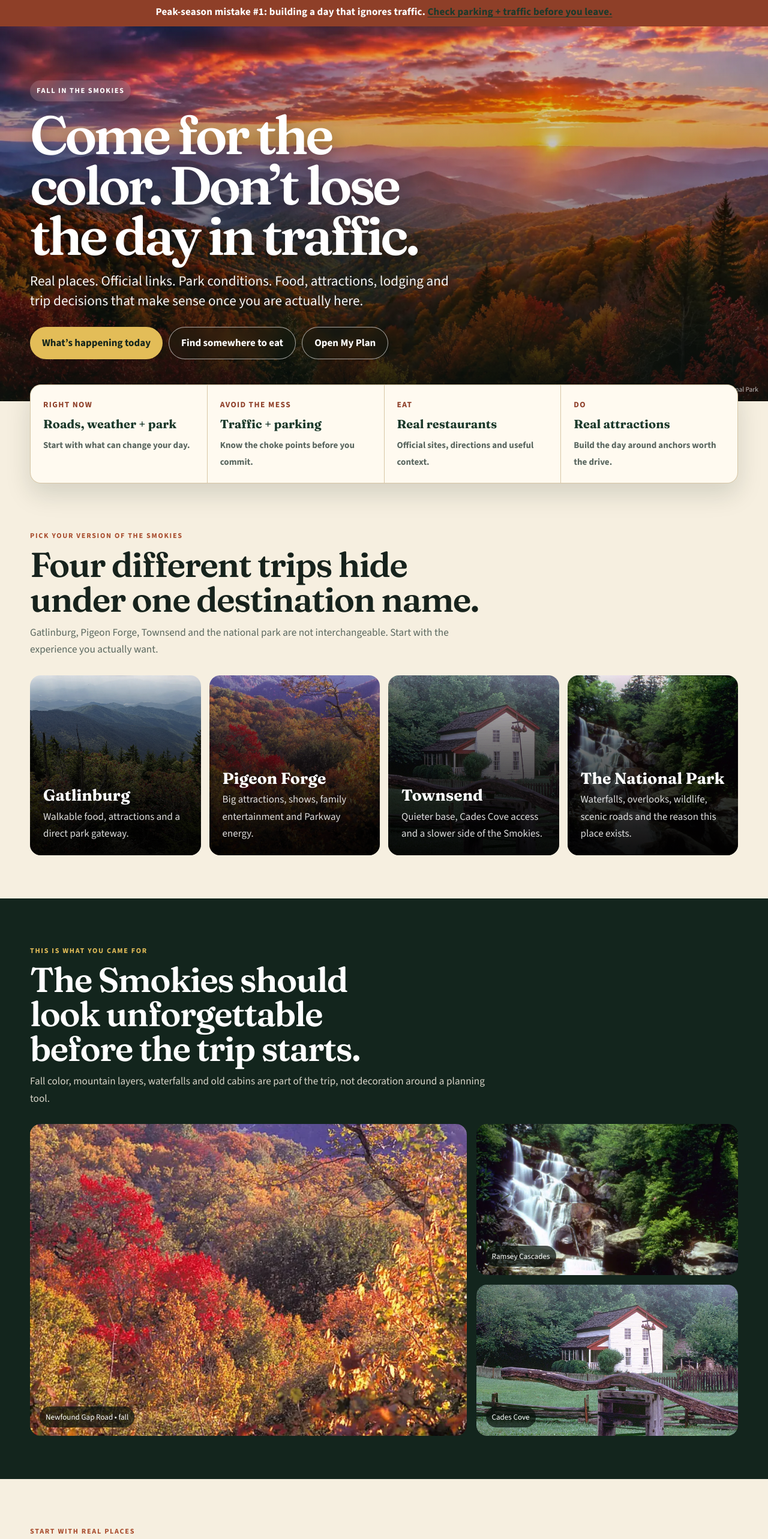
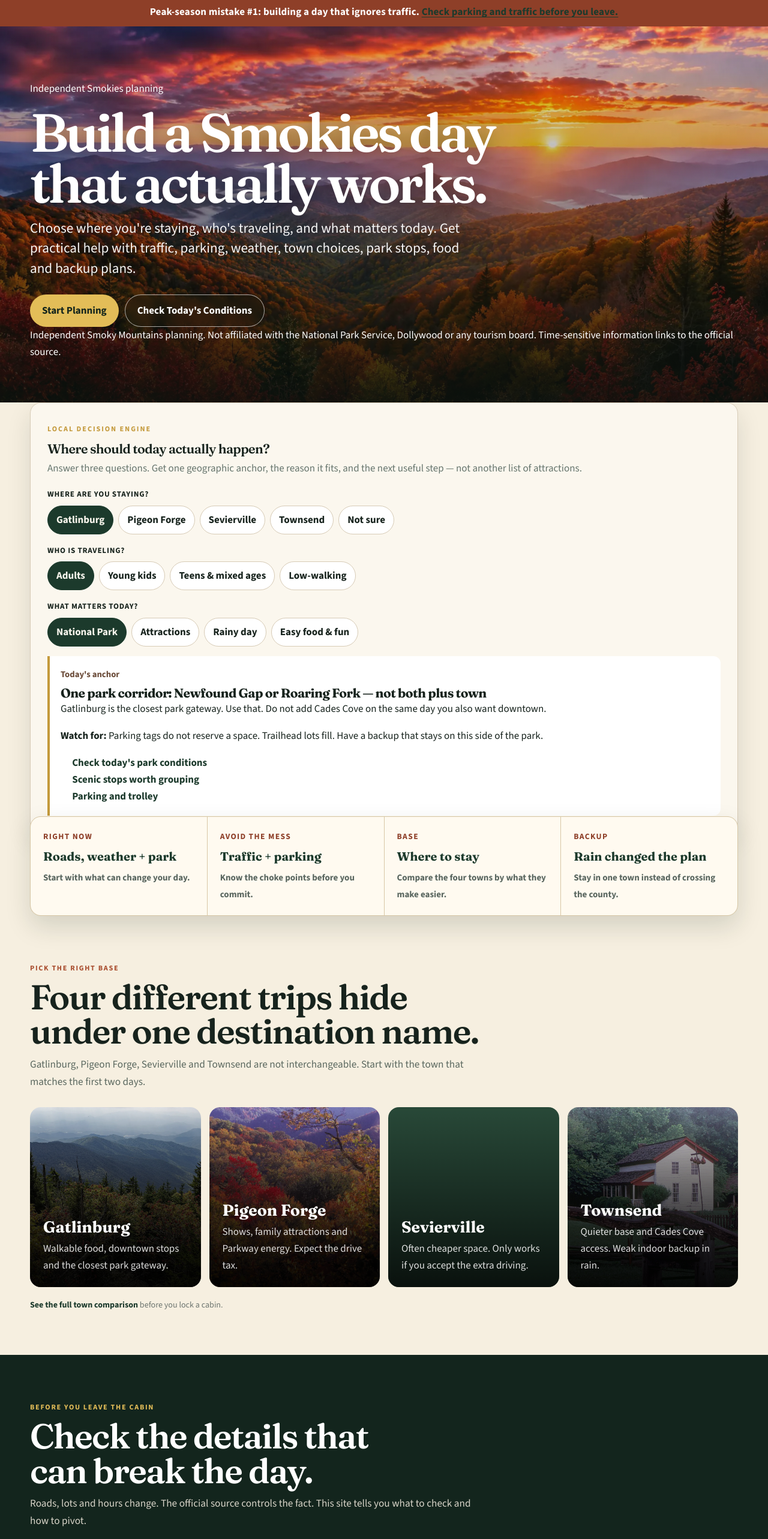
Before and after one commit to masondtorres/smokies-insider-guide, a Next.js app: page / in a window 1280 px wide. Shown: the part 120-2686 px from the top of the page at 60% size. Built offline with nearby package versions, Linux system fonts and the light colour scheme.

Commit message:
Restore decision-first homepage and add parking-traffic route

```diff
--- a/next.config.ts
+++ b/next.config.ts
@@ -29,9 +29,9 @@ const nextConfig: NextConfig = {
         permanent: true,
       },
       {
-        source: "/parking-traffic",
-        destination: "/smokies-parking-trolley-guide",
-        permanent: true,
+        source: "/go/parking",
+        destination: "/parking-traffic",
+        permanent: false,
       },
       {
         source: "/visitor-info",
--- a/src/app/page.tsx
+++ b/src/app/page.tsx
@@ -7,8 +7,9 @@ import { mapsUrl, places } from "@/data/places";
 import { breadcrumbSchema, organizationSchema, webPageSchema, webSiteSchema } from "@/lib/seoSchema";
 
 export const metadata: Metadata = {
-  title: "Smokies Insider | Gatlinburg, Pigeon Forge & Great Smoky Mountains Guide",
-  description: "Plan the Smokies with current conditions, real restaurants and attractions, fall color, traffic help, official links and a trip plan you can actually use.",
+  title: "Build a Smokies Day That Actually Works",
+  description:
+    "Independent Smoky Mountains planning for Gatlinburg, Pigeon Forge, Sevierville and Townsend. Choose your base, group and today's focus. Get traffic, parking, weather and backup help without the guesswork.",
   alternates: { canonical: "/" },
 };
 
@@ -25,78 +26,158 @@ export default function Home() {
   return (
     <main className="home-overhaul" id="home">
       <div className="home-alert">
-        Peak-season mistake #1: building a day that ignores traffic. <Link href="/parking-traffic">Check parking + traffic before you leave.</Link>
+        Peak-season mistake #1: building a day that ignores traffic.{" "}
+        <Link href="/parking-traffic">Check parking and traffic before you leave.</Link>
       </div>
 
-      <section className="home-hero" aria-labelledby="home-title">
+      <section className="home-hero home-hero-compact" aria-labelledby="home-title">
         <div className="home-hero-inner">
-          <span className="home-season">Fall in the Smokies</span>
-          <h1 id="home-title">Come for the color. Don’t lose the day in traffic.</h1>
+          <p className="home-trust-line">Independent Smokies planning</p>
+          <h1 id="home-title">Build a Smokies day that actually works.</h1>
           <p className="home-hero-lead">
-            Real places. Official links. Park conditions. Food, attractions, lodging and trip decisions that make sense once you are actually here.
+            Choose where you&apos;re staying, who&apos;s traveling, and what matters today. Get practical help with traffic, parking, weather, town choices, park stops, food and backup plans.
           </p>
           <div className="home-hero-actions">
-            <Link className="home-btn home-btn-primary" href="/today">What’s happening today</Link>
-            <Link className="home-btn home-btn-light" href="/eat">Find somewhere to eat</Link>
-            <Link className="home-btn home-btn-light" href="/my-plan">Open My Plan</Link>
+            <Link className="home-btn home-btn-primary" href="/start-planning">
+              Start Planning
+            </Link>
+            <Link className="home-btn home-btn-light" href="/today">
+              Check Today&apos;s Conditions
+            </Link>
           </div>
+          <p className="home-independence">
+            Independent Smoky Mountains planning. Not affiliated with the National Park Service, Dollywood or any tourism board. Time-sensitive information links to the official source.
+          </p>
         </div>
-        <span className="home-credit">Cades Cove • Great Smoky Mountains National Park</span>
       </section>
+
+      <div className="home-shell home-engine-first">
+        <DecisionEngine />
+      </div>
 
       <div className="home-shell">
         <nav className="home-intel" aria-label="Fast Smokies trip decisions">
-          <Link href="/today"><small>Right now</small><strong>Roads, weather + park</strong><span>Start with what can change your day.</span></Link>
-          <Link href="/parking-traffic"><small>Avoid the mess</small><strong>Traffic + parking</strong><span>Know the choke points before you commit.</span></Link>
-          <Link href="/eat"><small>Eat</small><strong>Real restaurants</strong><span>Official sites, directions and useful context.</span></Link>
-          <Link href="/do"><small>Do</small><strong>Real attractions</strong><span>Build the day around anchors worth the drive.</span></Link>
+          <Link href="/today">
+            <small>Right now</small>
+            <strong>Roads, weather + park</strong>
+            <span>Start with what can change your day.</span>
+          </Link>
+          <Link href="/parking-traffic">
+            <small>Avoid the mess</small>
+            <strong>Traffic + parking</strong>
+            <span>Know the choke points before you commit.</span>
+          </Link>
+          <Link href="/where-to-stay">
+            <small>Base</small>
+            <strong>Where to stay</strong>
+            <span>Compare the four towns by what they make easier.</span>
+          </Link>
+          <Link href="/rainy-day">
+            <small>Backup</small>
+            <strong>Rain changed the plan</strong>
+            <span>Stay in one town instead of crossing the county.</span>
+          </Link>
         </nav>
       </div>
 
       <section className="home-section home-shell">
-        <span className="home-kicker">Pick your version of the Smokies</span>
+        <span className="home-kicker">Pick the right base</span>
         <h2 className="home-heading">Four different trips hide under one destination name.</h2>
-        <p className="home-subhead">Gatlinburg, Pigeon Forge, Townsend and the national park are not interchangeable. Start with the experience you actually want.</p>
+        <p className="home-subhead">
+          Gatlinburg, Pigeon Forge, Sevierville and Townsend are not interchangeable. Start with the town that matches the first two days.
+        </p>
         <div className="town-grid">
-          <Link className="town-card town-gatlinburg" href="/eat"><strong>Gatlinburg</strong><span>Walkable food, attractions and a direct park gateway.</span></Link>
-          <Link className="town-card town-pigeon" href="/do"><strong>Pigeon Forge</strong><span>Big attractions, shows, family entertainment and Parkway energy.</span></Link>
-          <Link className="town-card town-townsend" href="/stay"><strong>Townsend</strong><span>Quieter base, Cades Cove access and a slower side of the Smokies.</span></Link>
-          <Link className="town-card town-park" href="/see"><strong>The National Park</strong><span>Waterfalls, overlooks, wildlife, scenic roads and the reason this place exists.</span></Link>
+          <Link className="town-card town-gatlinburg" href="/gatlinburg">
+            <strong>Gatlinburg</strong>
+            <span>Walkable food, downtown stops and the closest park gateway.</span>
+          </Link>
+          <Link className="town-card town-pigeon" href="/pigeon-forge">
+            <strong>Pigeon Forge</strong>
+            <span>Shows, family attractions and Parkway energy. Expect the drive tax.</span>
+          </Link>
+          <Link className="town-card town-sevierville" href="/sevierville">
+            <strong>Sevierville</strong>
+            <span>Often cheaper space. Only works if you accept the extra driving.</span>
+          </Link>
+          <Link className="town-card town-townsend" href="/townsend">
+            <strong>Townsend</strong>
+            <span>Quieter base and Cades Cove access. Weak indoor backup in rain.</span>
+          </Link>
         </div>
+        <p className="home-note">
+          <Link href="/where-to-stay">See the full town comparison</Link> before you lock a cabin.
+        </p>
       </section>
 
       <section className="home-section home-section-dark">
         <div className="home-shell">
-          <span className="home-kicker">This is what you came for</span>
-          <h2 className="home-heading">The Smokies should look unforgettable before the trip starts.</h2>
-          <p className="home-subhead">Fall color, mountain layers, waterfalls and old cabins are part of the trip, not decoration around a planning tool.</p>
+          <span className="home-kicker">Before you leave the cabin</span>
+          <h2 className="home-heading">Check the details that can break the day.</h2>
+          <p className="home-subhead">
+            Roads, lots and hours change. The official source controls the fact. This site tells you what to check and how to pivot.
+          </p>
           <div className="photo-story">
-            <figure className="photo-big"><img src="/images/photos/newfound-gap-autumn.webp" alt="Autumn color along Newfound Gap Road in Great Smoky Mountains National Park"/><figcaption>Newfound Gap Road • fall</figcaption></figure>
+            <figure className="photo-big">
+              <img src="/images/photos/newfound-gap-autumn.webp" alt="Autumn color along Newfound Gap Road in Great Smoky Mountains National Park" />
+              <figcaption>Newfound Gap Road</figcaption>
+            </figure>
             <div className="photo-stack">
-              <figure><img src="/images/photos/ramsey-cascades.webp" alt="Ramsey Cascades waterfall in Great Smoky Mountains National Park"/><figcaption>Ramsey Cascades</figcaption></figure>
-              <figure><img src="/images/photos/cades-cove-gregg-cable-house.webp" alt="Historic Gregg-Cable House in Cades Cove"/><figcaption>Cades Cove</figcaption></figure>
+              <figure>
+                <img src="/images/photos/ramsey-cascades.webp" alt="Ramsey Cascades waterfall in Great Smoky Mountains National Park" />
+                <figcaption>Ramsey Cascades</figcaption>
+              </figure>
+              <figure>
+                <img src="/images/photos/cades-cove-gregg-cable-house.webp" alt="Historic Gregg-Cable House in Cades Cove" />
+                <figcaption>Cades Cove</figcaption>
+              </figure>
             </div>
           </div>
+          <p className="home-note home-note-light">
+            <Link href="/today">Open today&apos;s official checks</Link>
+            {" · "}
+            <Link href="/photo-credits">Photo credits</Link>
+          </p>
         </div>
       </section>
 
       <section className="home-section home-shell">
-        <span className="home-kicker">Start with real places</span>
-        <h2 className="home-heading">No more “meal zones.” Open the place.</h2>
-        <p className="home-subhead">Every featured listing below has a working official website and directions. Hours, tickets and availability stay with the business that controls them.</p>
+        <span className="home-kicker">Eat near the plan</span>
+        <h2 className="home-heading">Open the place, not a meal zone.</h2>
+        <p className="home-subhead">
+          Featured listings have a working official website and directions. Hours, tickets and waits stay with the business that controls them.
+        </p>
         <div className="place-rail">
           {featured.map((place) => (
             <article className="place-card" key={place.slug}>
-              <span className="place-meta">{place.town} • {place.kind}</span>
-              <h3><Link href={`/places/${place.slug}`}>{place.name}</Link></h3>
+              <span className="place-meta">
+                {place.town} • {place.kind}
+              </span>
+              <h3>
+                <Link href={`/places/${place.slug}`}>{place.name}</Link>
+              </h3>
               <p>{place.familyFit}</p>
               <div className="place-links">
                 <Link href={`/places/${place.slug}`}>Insider page</Link>
-                <a href={place.website} target="_blank" rel="noreferrer">Official site ↗</a>
-                <a href={mapsUrl(place)} target="_blank" rel="noreferrer">Directions ↗</a>
+                <a href={place.website} target="_blank" rel="noreferrer">
+                  Official site
+                </a>
+                <a href={mapsUrl(place)} target="_blank" rel="noreferrer">
+                  Directions
+                </a>
               </div>
             </article>
           ))}
+        </div>
+      </section>
+
+      <section className="home-section-tight home-shell">
+        <div className="book-bridge">
+          <span className="home-kicker">The book and the website</span>
+          <h2>The book carries the durable planning. The website carries what changes.</h2>
+          <p>
+            The related Smokies Insider Guide project explains how the region fits together, where to stay, how to group a day and how to avoid wasting half the trip crossing the county. This site carries the changing layer: closures, hours, events, road conditions and corrections.
+          </p>
+          <p className="home-note">No retailer link or purchase claim until publication state is verified.</p>
         </div>
       </section>
 
@@ -105,27 +186,54 @@ export default function Home() {
           <div>
             <span className="home-kicker">Local business owners</span>
             <h2>Get found while visitors are deciding where to spend the day.</h2>
-            <p>Smokies Insider is building verified local listings, featured placements and sponsorship inventory. Paid placement stays labeled. Editorial judgment stays independent.</p>
+            <p>
+              Verified listings and labeled sponsored placements only. Paid placement does not buy safety claims, local endorsements or editorial ranking. Traffic numbers are not invented here.
+            </p>
           </div>
-          <Link className="home-btn" href="/advertise">Advertise or get listed</Link>
+          <Link className="home-btn" href="/advertise">
+            Advertise or get listed
+          </Link>
         </div>
       </section>
 
       <section className="home-section home-shell">
-        <span className="home-kicker">Build a day that works</span>
-        <h2 className="home-heading">Choose the problem you are actually trying to solve.</h2>
+        <span className="home-kicker">Independent advice. Visible sources.</span>
+        <h2 className="home-heading">Useful first. Paid placements stay labeled.</h2>
         <div className="trip-grid">
-          <article className="trip-card"><span className="home-kicker">Family</span><h3>Kids + bad weather</h3><p>Keep an indoor anchor ready before rain starts controlling the trip.</p><Link href="/do">See indoor attractions →</Link></article>
-          <article className="trip-card"><span className="home-kicker">Park day</span><h3>Color + scenic drive</h3><p>Check road conditions first, then build around one major park corridor instead of crossing the county all day.</p><Link href="/today">Check today →</Link></article>
-          <article className="trip-card"><span className="home-kicker">Food</span><h3>Breakfast before the crowds</h3><p>Open verified restaurant pages, official sites and directions before you are hungry and stuck on the Parkway.</p><Link href="/eat">Open restaurants →</Link></article>
+          <article className="trip-card">
+            <span className="home-kicker">Family</span>
+            <h3>Kids and rain</h3>
+            <p>Keep one indoor anchor in the same town as lunch before the weather starts driving the car.</p>
+            <Link href="/rainy-day">Rainy-day backups</Link>
+          </article>
+          <article className="trip-card">
+            <span className="home-kicker">Park day</span>
+            <h3>One corridor</h3>
+            <p>Check roads first. Build around one park area instead of stacking Cades Cove, Newfound Gap and downtown.</p>
+            <Link href="/today">Check today</Link>
+          </article>
+          <article className="trip-card">
+            <span className="home-kicker">Trust</span>
+            <h3>Corrections stay open</h3>
+            <p>If a page is stale, send the URL and the official source. The site should change when the fact changes.</p>
+            <Link href="/report-a-correction">Report a correction</Link>
+          </article>
         </div>
-        <div className="home-engine-wrap"><DecisionEngine /></div>
-        <p className="home-note">Smokies Insider is independent and is not affiliated with the National Park Service or businesses listed unless a relationship is specifically disclosed.</p>
+        <p className="home-note">
+          Smokies Insider is independent and is not affiliated with the National Park Service or listed businesses unless a relationship is specifically disclosed.
+        </p>
       </section>
 
       <JsonLd data={webSiteSchema()} />
       <JsonLd data={organizationSchema()} />
-      <JsonLd data={webPageSchema({ path: "/", title: metadata.title as string, description: metadata.description ?? "", dateModified: "2026-09-10" })} />
+      <JsonLd
+        data={webPageSchema({
+          path: "/",
+          title: metadata.title as string,
+          description: metadata.description ?? "",
+          dateModified: "2026-09-10",
+        })}
+      />
       <JsonLd data={breadcrumbSchema([{ name: "Home", url: "/" }])} />
     </main>
   );
--- /dev/null
+++ b/src/app/parking-traffic/page.tsx
@@ -0,0 +1,99 @@
+import type { Metadata } from "next";
+import Link from "next/link";
+import { JsonLd } from "@/components/guide";
+import { ParkingStrategyTool } from "@/components/parking-strategy-tool";
+import {
+  LAST_CLUSTER_CHECK,
+  gatlinburgPlaces,
+  npsTagFacts,
+  pigeonForgePlaces,
+} from "@/data/parking-places";
+import { breadcrumbSchema, webPageSchema } from "@/lib/seoSchema";
+
+const pageTitle = "Smokies Parking and Traffic";
+const pageDescription =
+  "Practical parking and traffic decisions for Gatlinburg, Pigeon Forge, Sevierville, Townsend and Great Smoky Mountains National Park. Official sources control prices, tags and closures.";
+
+export const metadata: Metadata = {
+  title: pageTitle,
+  description: pageDescription,
+  alternates: { canonical: "/parking-traffic" },
+};
+
+export default function ParkingTrafficPage() {
+  const gbgFirst = gatlinburgPlaces[0];
+  const pfFirst = pigeonForgePlaces[0];
+
+  return (
+    <main className="si-width" style={{ padding: "40px 0 72px" }}>
+      <p className="si-kicker">Peak-season reality</p>
+      <h1>Parking and traffic</h1>
+      <p>
+        Most ruined Smokies days start with the same pattern: leave late, drive across town, hunt for a space, then invent a second stop that requires another parking reset. Pick one corridor. Park once if you can. Recheck official rules before you go.
+      </p>
+      <p className="home-note">
+        Cluster last reviewed {LAST_CLUSTER_CHECK}. Prices, hours, tag rules and closures belong to the official source, not this page.
+      </p>
+
+      <section style={{ marginTop: 28 }}>
+        <h2>By situation</h2>
+        <ul>
+          <li>
+            <strong>Downtown Gatlinburg:</strong> Treat a first legal space or park-and-ride as success. {gbgFirst ? `${gbgFirst.name} is the named first option on file.` : "Use the city parking page."} Do not circle the Parkway.
+          </li>
+          <li>
+            <strong>Pigeon Forge Parkway:</strong> Use a trolley-served lot when the day is attractions. {pfFirst ? `${pfFirst.name} is the named first option on file.` : ""} Crossing to Gatlinburg for one meal is how the afternoon disappears.
+          </li>
+          <li>
+            <strong>National Park:</strong> A parking tag does not reserve a space. Choose one area. Have a same-side backup. {npsTagFacts.doesNotGuarantee}
+          </li>
+          <li>
+            <strong>Cades Cove from Pigeon Forge or Sevierville:</strong> That is a full-day commitment, not a side trip after breakfast in town.
+          </li>
+          <li>
+            <strong>Townsend:</strong> Best when the cove or quiet-side roads are the day. Weak if you also want Parkway attractions.
+          </li>
+        </ul>
+      </section>
+
+      <section style={{ marginTop: 32 }}>
+        <h2>Build a parking plan</h2>
+        <ParkingStrategyTool />
+      </section>
+
+      <section style={{ marginTop: 32 }}>
+        <h2>Official checks</h2>
+        <p>Open the source that controls the rule before you leave the cabin.</p>
+        <p className="si-actions">
+          <Link className="si-button si-button-primary" href="/today">
+            Today&apos;s conditions
+          </Link>
+          <Link className="si-button si-button-secondary" href="/smokies-parking-trolley-guide">
+            Full parking and trolley guide
+          </Link>
+          <Link className="si-button si-button-secondary" href="/parking-timing-cheat-sheet">
+            Timing cheat sheet
+          </Link>
+          <Link className="si-button si-button-secondary" href="/parking-tag">
+            Park parking tag
+          </Link>
+        </p>
+      </section>
+
+      <JsonLd
+        data={webPageSchema({
+          path: "/parking-traffic",
+          title: pageTitle,
+          description: pageDescription,
+          dateModified: "2026-09-10",
+        })}
+      />
+      <JsonLd
+        data={breadcrumbSchema([
+          { name: "Home", url: "/" },
+          { name: "Parking and traffic", url: "/parking-traffic" },
+        ])}
+      />
+    </main>
+  );
+}
```
